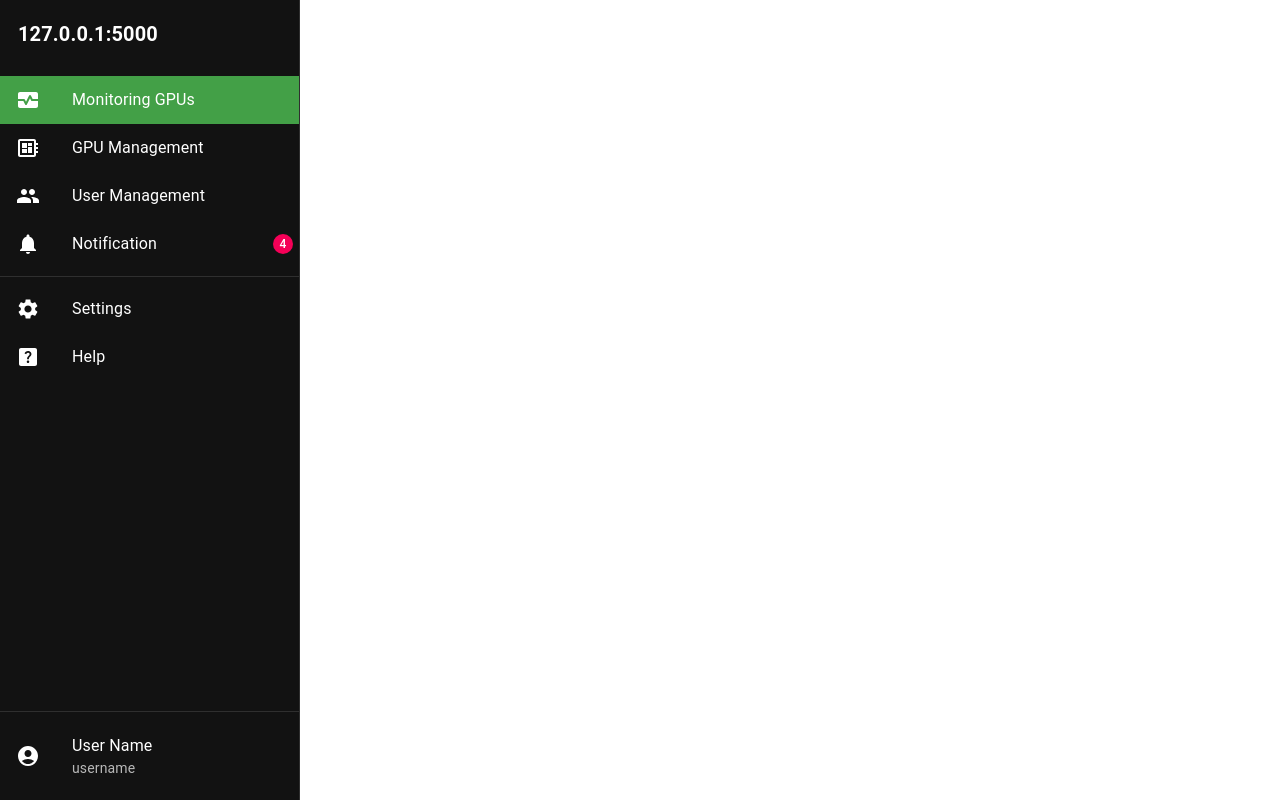
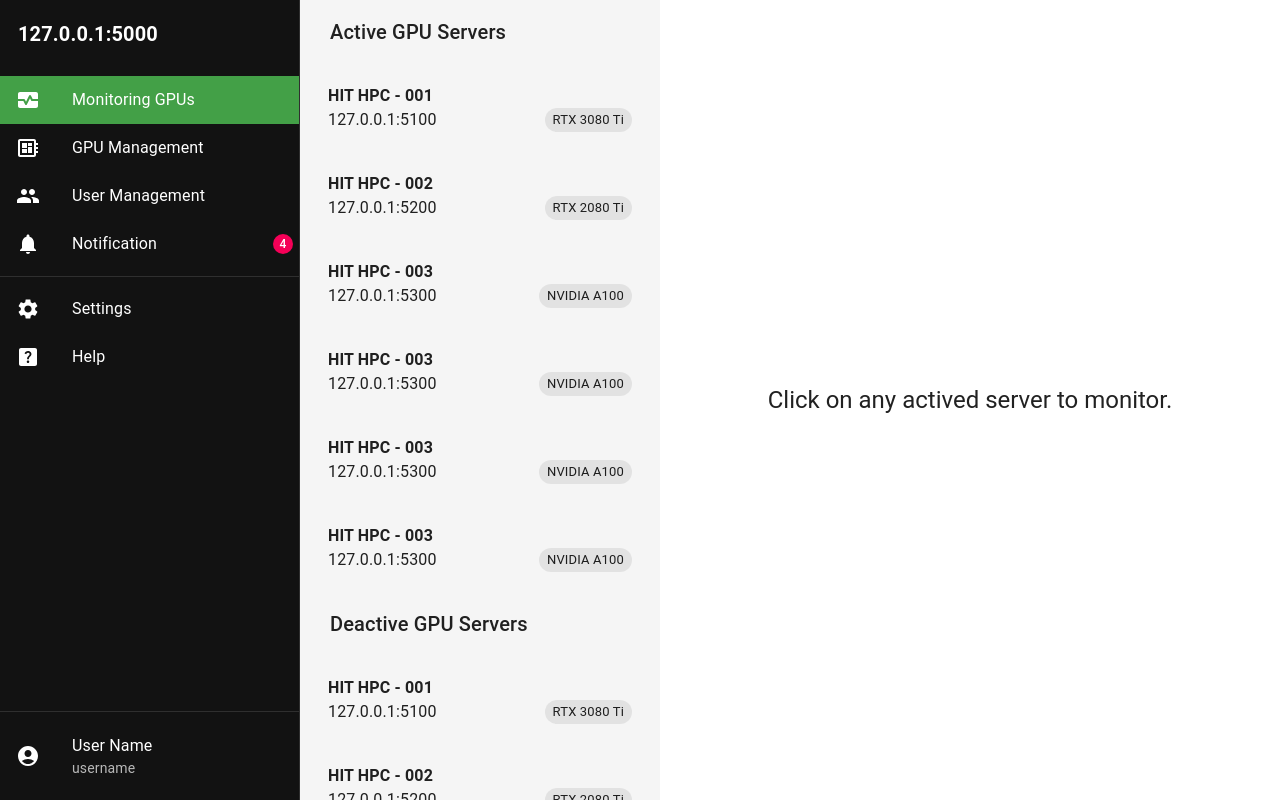
Before and after one commit to vonbrank/mgo-experience, a React (Vite) app in the folder client/: page /monitoring-gpus in a window 1280 px wide. Built offline with nearby package versions, Linux system fonts and the light colour scheme; what material-ui-toast-wrapper would draw is missing.

Commit message:
feat(client): 添加 GPU 监控面板及其路由；微调登录界面布局

```diff
--- /dev/null
+++ b/client/src/pages/GpuMonitoring/GpuMonitoring.tsx
@@ -0,0 +1,324 @@
+import {
+  Box,
+  Chip,
+  Divider,
+  IconButton,
+  Stack,
+  Tab,
+  Tabs,
+  Typography,
+  alpha,
+} from "@mui/material";
+import List from "@mui/material/List";
+import ListItem from "@mui/material/ListItem";
+import ListItemButton from "@mui/material/ListItemButton";
+import { SecondaryLevelSidebarThemeProvider } from "../../theme";
+import { NavLink, Outlet, useNavigate, useParams } from "react-router-dom";
+import { grey } from "@mui/material/colors";
+import { useEffect, useState } from "react";
+import SettingsIcon from "@mui/icons-material/Settings";
+
+interface GpuInfo {
+  id: string;
+  name: string;
+  host: string;
+  port: number;
+  gpuModel: string;
+}
+
+const activedGpuInfoList: GpuInfo[] = [
+  {
+    id: "1",
+    name: "HIT HPC - 001",
+    host: "127.0.0.1",
+    port: 5100,
+    gpuModel: "RTX 3080 Ti",
+  },
+  {
+    id: "2",
+    name: "HIT HPC - 002",
+    host: "127.0.0.1",
+    port: 5200,
+    gpuModel: "RTX 2080 Ti",
+  },
+  {
+    id: "3",
+    name: "HIT HPC - 003",
+    host: "127.0.0.1",
+    port: 5300,
+    gpuModel: "NVIDIA A100",
+  },
+  {
+    id: "13",
+    name: "HIT HPC - 003",
+    host: "127.0.0.1",
+    port: 5300,
+    gpuModel: "NVIDIA A100",
+  },
+  {
+    id: "23",
+    name: "HIT HPC - 003",
+    host: "127.0.0.1",
+    port: 5300,
+    gpuModel: "NVIDIA A100",
+  },
+  {
+    id: "33",
+    name: "HIT HPC - 003",
+    host: "127.0.0.1",
+    port: 5300,
+    gpuModel: "NVIDIA A100",
+  },
+];
+
+const deactivedGpuInfoList: GpuInfo[] = [
+  {
+    id: "4",
+    name: "HIT HPC - 001",
+    host: "127.0.0.1",
+    port: 5100,
+    gpuModel: "RTX 3080 Ti",
+  },
+  {
+    id: "5",
+    name: "HIT HPC - 002",
+    host: "127.0.0.1",
+    port: 5200,
+    gpuModel: "RTX 2080 Ti",
+  },
+  {
+    id: "6",
+    name: "HIT HPC - 003",
+    host: "127.0.0.1",
+    port: 5300,
+    gpuModel: "NVIDIA A100",
+  },
+  {
+    id: "7",
+    name: "HIT HPC - 003",
+    host: "127.0.0.1",
+    port: 5300,
+    gpuModel: "NVIDIA A100",
+  },
+  {
+    id: "8",
+    name: "HIT HPC - 003",
+    host: "127.0.0.1",
+    port: 5300,
+    gpuModel: "NVIDIA A100",
+  },
+];
+
+const GpuMonitoring = () => {
+  return (
+    <Stack direction={"row"} height={"100vh"}>
+      <Box
+        width={"36rem"}
+        sx={{ backgroundColor: grey[100], overflowY: "scroll" }}
+        height={"100%"}
+      >
+        <SecondaryLevelSidebarThemeProvider>
+          <Typography padding={"1.6rem 3rem"} variant="h6">
+            Active GPU Servers
+          </Typography>
+          <List disablePadding>
+            {activedGpuInfoList.map((gpuInfo) => (
+              <ListItem disablePadding key={gpuInfo.id}>
+                <ListItemButton
+                  component={NavLink}
+                  to={gpuInfo.id}
+                  sx={{
+                    "&.active": {
+                      backgroundColor: (theme) => theme.palette.primary.main,
+                      "& .MuiTypography-root.label-primary": {
+                        color: grey[50],
+                      },
+                      "& .MuiTypography-root.label-secondary": {
+                        color: grey[500],
+                      },
+                      "& .MuiChip-root": {
+                        backgroundColor: alpha(grey[50], 0.08),
+                        "& .MuiChip-label": {
+                          color: grey[50],
+                        },
+                      },
+                    },
+                  }}
+                >
+                  <Stack
+                    direction={"row"}
+                    width={"100%"}
+                    padding={"1.2rem"}
+                    justifyContent="space-between"
+                  >
+                    <Stack>
+                      <Typography fontWeight={"bold"} className="label-primary">
+                        {gpuInfo.name}
+                      </Typography>
+                      <Typography className="label-secondary">
+                        {`${gpuInfo.host}:${gpuInfo.port}`}
+                      </Typography>
+                    </Stack>
+                    <Stack direction="column-reverse">
+                      <Chip label={gpuInfo.gpuModel} size="small" />
+                    </Stack>
+                  </Stack>
+                </ListItemButton>
+              </ListItem>
+            ))}
+          </List>
+          <Typography padding={"1.6rem 3rem"} variant="h6">
+            Deactive GPU Servers
+          </Typography>
+          <List disablePadding>
+            {deactivedGpuInfoList.map((gpuInfo) => (
+              <ListItem disablePadding key={gpuInfo.id}>
+                <ListItemButton disableRipple>
+                  <Stack
+                    direction={"row"}
+                    width={"100%"}
+                    padding={"1.2rem"}
+                    justifyContent="space-between"
+                  >
+                    <Stack>
+                      <Typography fontWeight={"bold"} className="label-primary">
+                        {gpuInfo.name}
+                      </Typography>
+                      <Typography className="label-secondary">
+                        {`${gpuInfo.host}:${gpuInfo.port}`}
+                      </Typography>
+                    </Stack>
+                    <Stack direction="column-reverse">
+                      <Chip label={gpuInfo.gpuModel} size="small" />
+                    </Stack>
+                  </Stack>
+                </ListItemButton>
+              </ListItem>
+            ))}
+          </List>
+        </SecondaryLevelSidebarThemeProvider>
+      </Box>
+      <Box sx={{ flex: 1 }}>
+        <Outlet />
+      </Box>
+    </Stack>
+  );
+};
+
+export const GpuDetailPanel = () => {
+  let { gpuId } = useParams();
+
+  if (gpuId) {
+    return <GpuDetail gpuId={gpuId} />;
+  }
+
+  return <GpuDetailEmpty />;
+};
+
+export const GpuDetailEmpty = () => {
+  return (
+    <Stack height={"100vh"} alignItems={"center"} justifyContent={"center"}>
+      <Typography variant="h5">
+        Click on any actived server to monitor.
+      </Typography>
+    </Stack>
+  );
+};
+
+interface GpuDetailProps {
+  gpuId: string;
+}
+
+const ALL_GPU_DETAIL_TAB_TYPES = [
+  "overview",
+  "power",
+  "energy",
+  "frequency",
+  "temperature",
+  "usage",
+] as const;
+
+type GpuDetailTabType = (typeof ALL_GPU_DETAIL_TAB_TYPES)[number];
+
+const gpuDetailTabTypeToString = (type: GpuDetailTabType) => {
+  switch (type) {
+    case "overview":
+      return "Overview";
+    case "power":
+      return "Power";
+    case "energy":
+      return "Energy";
+    case "frequency":
+      return "Frequency";
+    case "temperature":
+      return "Temperature";
+    case "usage":
+      return "Usage";
+  }
+};
+
+export const GpuDetail = (props: GpuDetailProps) => {
+  const { gpuId } = props;
+
+  const [currentTab, setCurrentTab] = useState<GpuDetailTabType>("overview");
+
+  const defaultTabType: GpuDetailTabType = "overview";
+
+  const gpuDetailTabTypes: GpuDetailTabType[] = [
+    "overview",
+    "power",
+    "energy",
+    "frequency",
+    "temperature",
+    "usage",
+  ];
+
+  let { monitoringType } = useParams();
+
+  const navigate = useNavigate();
+
+  const handleTabChange = (
+    event: React.SyntheticEvent,
+    newValue: GpuDetailTabType
+  ) => {
+    navigate(newValue);
+  };
+
+  useEffect(() => {
+    if (monitoringType === undefined || monitoringType === "") {
+      navigate(defaultTabType);
+    } else {
+      if (
+        ALL_GPU_DETAIL_TAB_TYPES.includes(monitoringType as GpuDetailTabType)
+      ) {
+        setCurrentTab(monitoringType as GpuDetailTabType);
+      }
+    }
+  }, [monitoringType, gpuId]);
+
+  return (
+    <SecondaryLevelSidebarThemeProvider>
+      <Stack
+        direction={"row"}
+        justifyContent={"space-between"}
+        paddingRight={"1.2rem"}
+      >
+        <Tabs value={currentTab} onChange={handleTabChange}>
+          {gpuDetailTabTypes.map((gpuDetailTabType) => (
+            <Tab
+              label={gpuDetailTabTypeToString(gpuDetailTabType)}
+              value={gpuDetailTabType}
+              key={gpuDetailTabType}
+            />
+          ))}
+        </Tabs>
+        <IconButton>
+          <SettingsIcon />
+        </IconButton>
+      </Stack>
+      <Divider />
+    </SecondaryLevelSidebarThemeProvider>
+  );
+};
+
+export default GpuMonitoring;
--- /dev/null
+++ b/client/src/pages/GpuMonitoring/index.ts
@@ -0,0 +1 @@
+export { default } from "./GpuMonitoring";
--- a/client/src/pages/Login/Login.tsx
+++ b/client/src/pages/Login/Login.tsx
@@ -10,12 +10,11 @@ import {
 import { useNavigate } from "react-router-dom";
 
 const Login = () => {
-
   const navigate = useNavigate();
 
   const handleSignIn = () => {
     navigate("/");
-  }
+  };
 
   return (
     <Box
@@ -36,7 +35,7 @@ const Login = () => {
             <Stack direction={"row"}>
               <Box sx={{ flex: 1, width: 0 }}>
                 <Stack
-                  paddingX={"6.4rem"}
+                  paddingX={"9.6rem"}
                   paddingTop={"6.4rem"}
                   paddingBottom={"3.2rem"}
                   justifyContent={"space-between"}
```
Also changed, not shown: client/src/router/router.tsx (+24 -2 lines).
